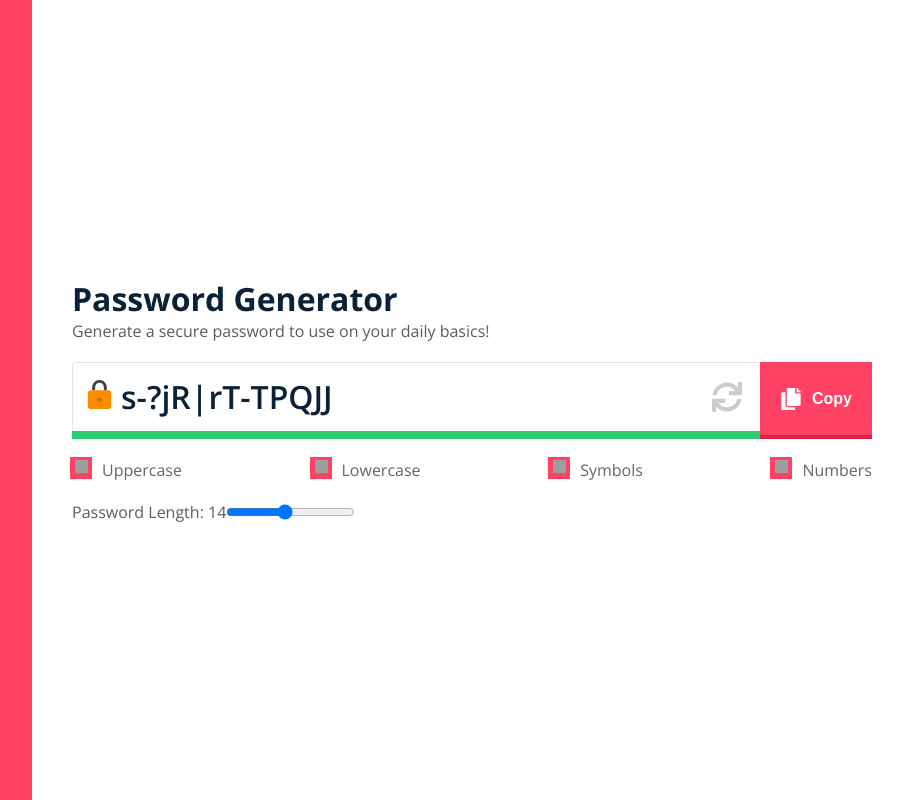
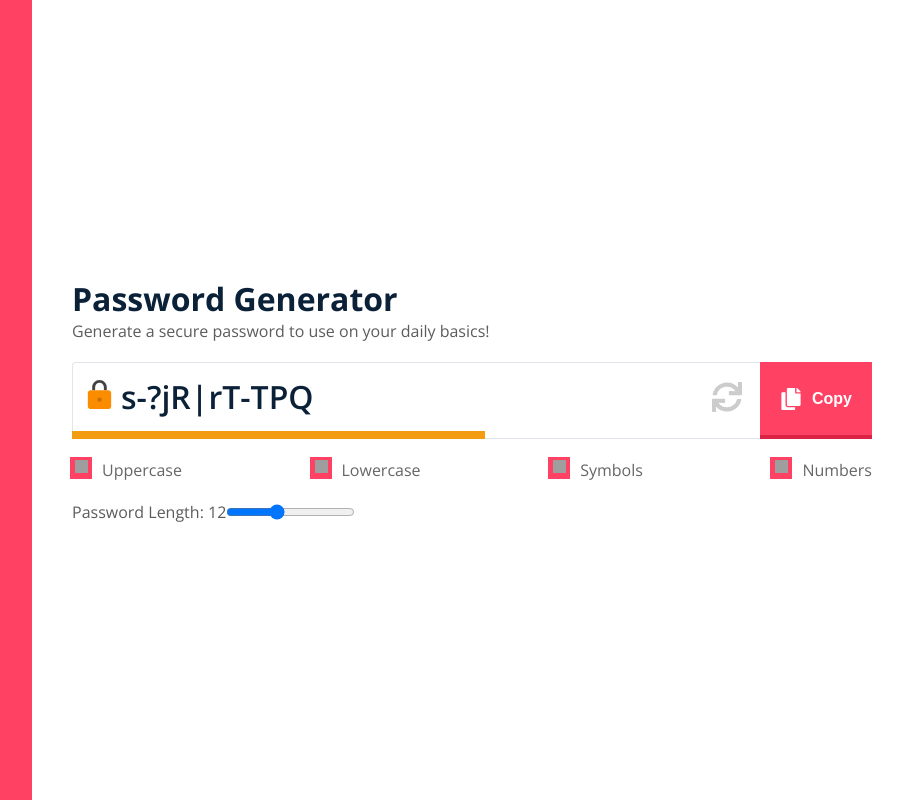
Before and after one commit to ajsevillano/password-generator, a React (Create React App) app: page / in a window 1280 px wide. Shown: the whole page, without its empty margins (352-1255 px from the left). Built offline with nearby package versions, Linux system fonts and the light colour scheme; grey boxes are pictures that could not be loaded.

Commit message:
Feature: secure bar is now working based on the password length

```diff
--- a/src/App.css
+++ b/src/App.css
@@ -147,10 +147,43 @@ body {
 .secure-bar {
   position: absolute;
   bottom: 0;
-  width: 86%;
-  background-color: #2ecc71;
   min-height: 8px;
   line-height: 8px;
+  -webkit-transition: width 0.3s ease-in-out;
+  -moz-transition: width 0.3s ease-in-out;
+  -o-transition: width 0.3s ease-in-out;
+  transition: width 0.3s ease-in-out;
+}
+
+.very-weak-password,
+.weak-password {
+  background-color: #e74c3c;
+}
+
+.medium-password {
+  background-color: #f39c12;
+  width: 51.6%;
+}
+
+.strong-password,
+.very-strong-password {
+  background-color: #2ecc71;
+}
+
+.very-weak-password {
+  width: 17.2%;
+}
+
+.weak-password {
+  width: 34.4%;
+}
+
+.strong-password {
+  width: 68.8%;
+}
+
+.very-strong-password {
+  width: 86%;
 }
 
 .lock-icon {
--- a/src/App.js
+++ b/src/App.js
@@ -18,7 +18,7 @@ const App = () => {
 
   const [password, setPassword] = useState('');
   const [loading, setLoading] = useState(false);
-  const [passLength, setPassLength] = useState(14);
+  const [passLength, setPassLength] = useState(12);
   const [checkBoxes, setCheckBoxes] = useState([
     {
       id: 0,
@@ -114,7 +114,7 @@ const App = () => {
         <div className="sync-container" onClick={handleClick}>
           <FaSync size={30} className={!loading ? '' : 'sync-animation'} />
         </div>
-        <SecureBar />
+        <SecureBar passLength={passLength} />
         <Input inputRef={inputEl} value={password} />
         <Button copyToClipBoard={copyToClipBoard} />
       </div>
--- a/src/components/SecureBar/Index.js
+++ b/src/components/SecureBar/Index.js
@@ -1,7 +1,27 @@
-import React from 'react';
+const SecureBar = ({ passLength }) => {
+  const PasswordStrength = () => {
+    switch (true) {
+      case passLength <= 3:
+        return 'very-weak-password';
 
-const SecureBar = () => {
-  return <div className="secure-bar"></div>;
+      case passLength >= 4 && passLength <= 10:
+        return 'weak-password';
+
+      case passLength >= 11 && passLength <= 15:
+        return 'medium-password';
+
+      case passLength >= 16 && passLength <= 20:
+        return 'strong-password';
+
+      case passLength >= 21 && passLength <= 30:
+        return 'very-strong-password';
+
+      default:
+        return '';
+    }
+  };
+
+  return <div className={`secure-bar ${PasswordStrength()}`}></div>;
 };
 
 export default SecureBar;
--- a/src/components/SecureBar/_SecureBar.scss
+++ b/src/components/SecureBar/_SecureBar.scss
@@ -1,8 +1,43 @@
 .secure-bar {
   position: absolute;
   bottom: 0;
-  width: 86%;
-  background-color: #2ecc71;
   min-height: 8px;
   line-height: 8px;
+  -webkit-transition: width 0.3s ease-in-out;
+  -moz-transition: width 0.3s ease-in-out;
+  -o-transition: width 0.3s ease-in-out;
+  transition: width 0.3s ease-in-out;
 }
+
+.very-weak-password,
+.weak-password {
+  background-color: #e74c3c;
+}
+
+.medium-password {
+  background-color: #f39c12;
+  width: 51.6%;
+}
+
+.strong-password,
+.very-strong-password {
+  background-color: #2ecc71;
+}
+
+//Size
+
+.very-weak-password {
+  width: 17.2%;
+}
+
+.weak-password {
+  width: 34.4%;
+}
+
+.strong-password {
+  width: 68.8%;
+}
+
+.very-strong-password {
+  width: 86%;
+}
```
Also changed, not shown: 1 other file (tests, documents, lock files or other folders).
